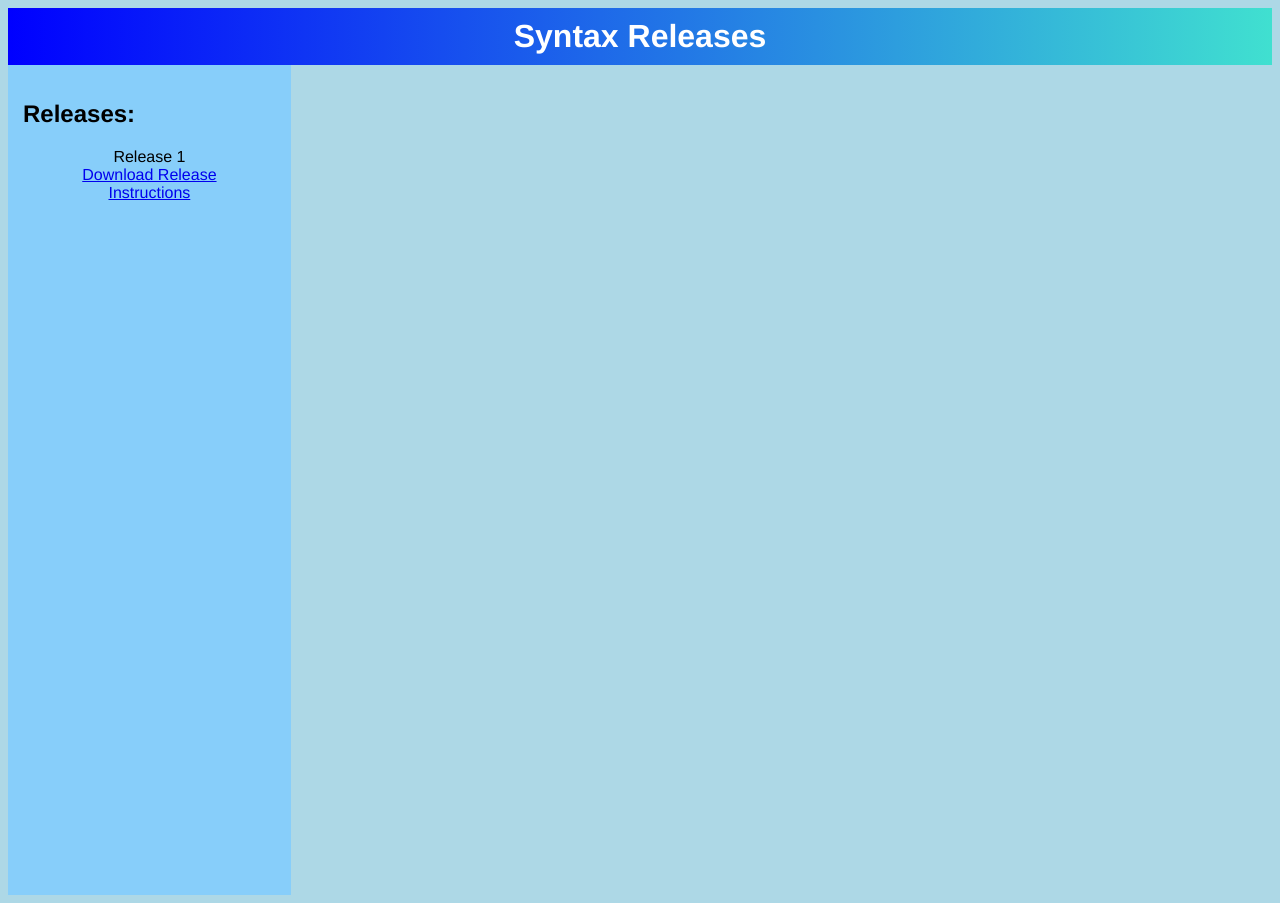
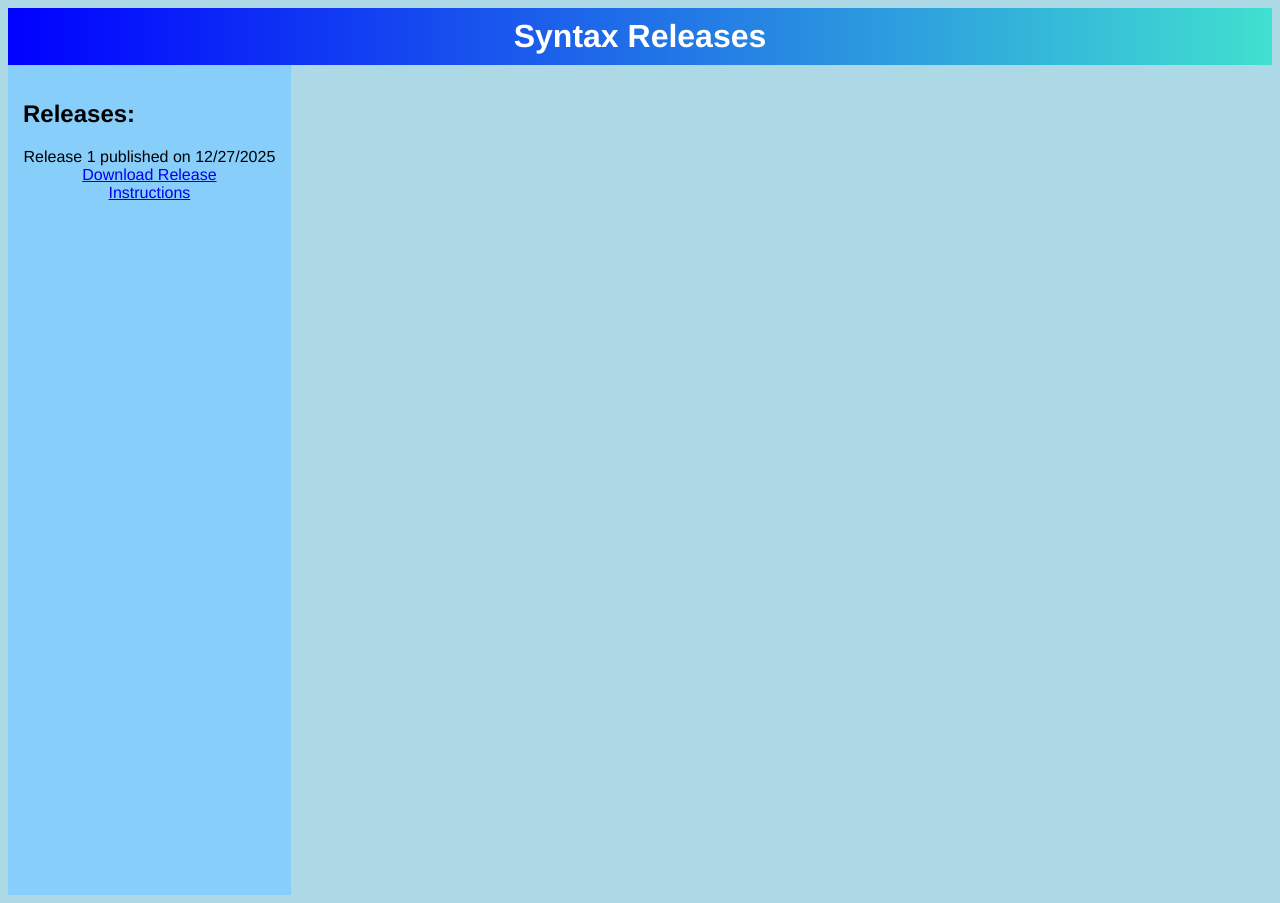
Before and after one commit to MirandaL27/Syntax_deployment_test, a plain HTML site: page index.html in a window 1280 px wide. Drawn offline with Linux system fonts and the light colour scheme.

Commit message:
added release date

```diff
--- a/index.html
+++ b/index.html
@@ -20,7 +20,7 @@
         <section class="form-container">
             <h2 class="search-header" >Releases:</h2>
             <form class=weather-form>
-               <label for="download_release_1">Release 1</label>
+               <label for="download_release_1">Release 1 published on 12/27/2025</label>
                <a href="./assets/releases/publish.zip" id="download_release_1" download>Download Release</a>
                 <a href="./assets/release_notes/release_1.txt" download>Instructions</a>
             </form>
```
